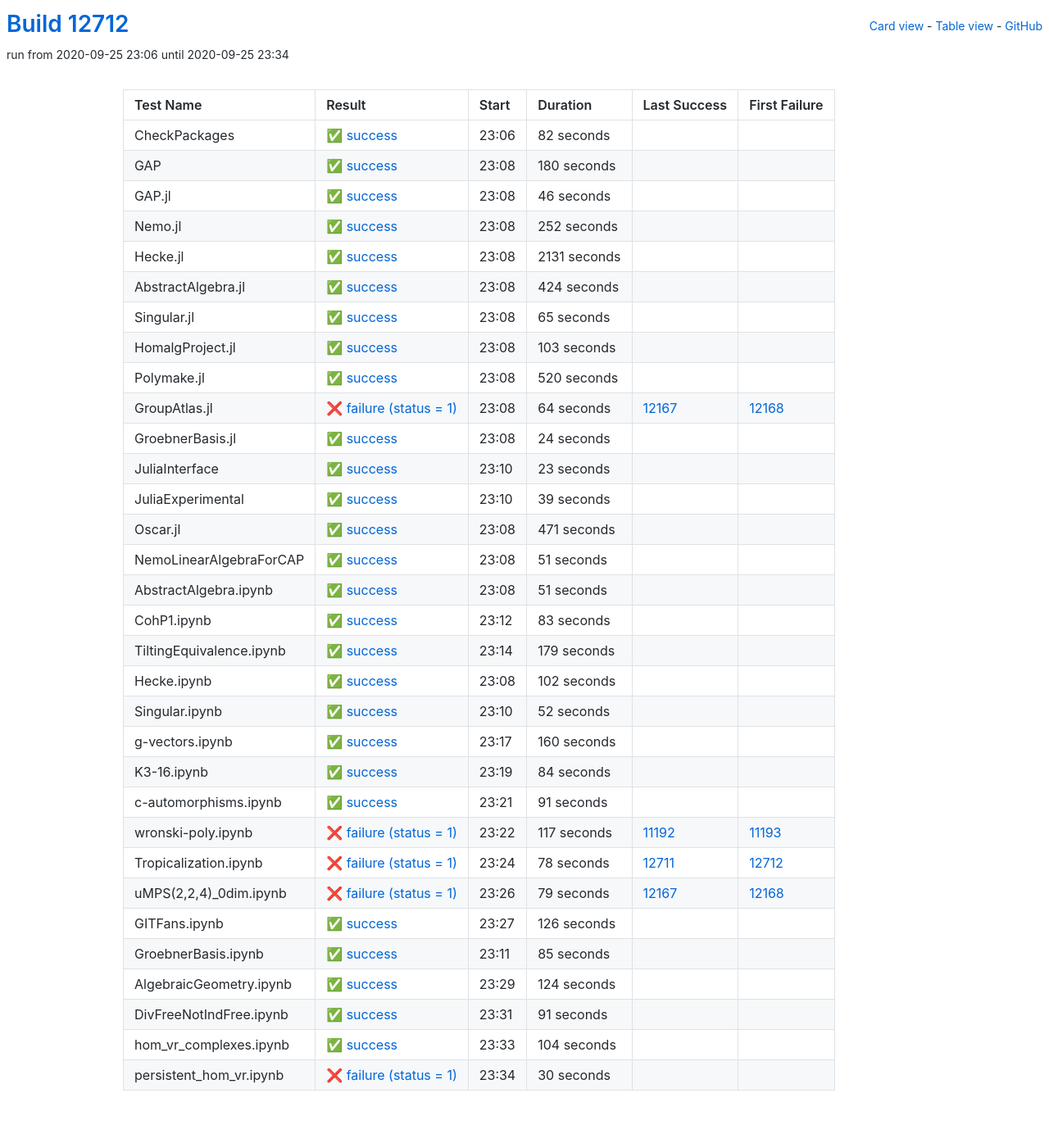
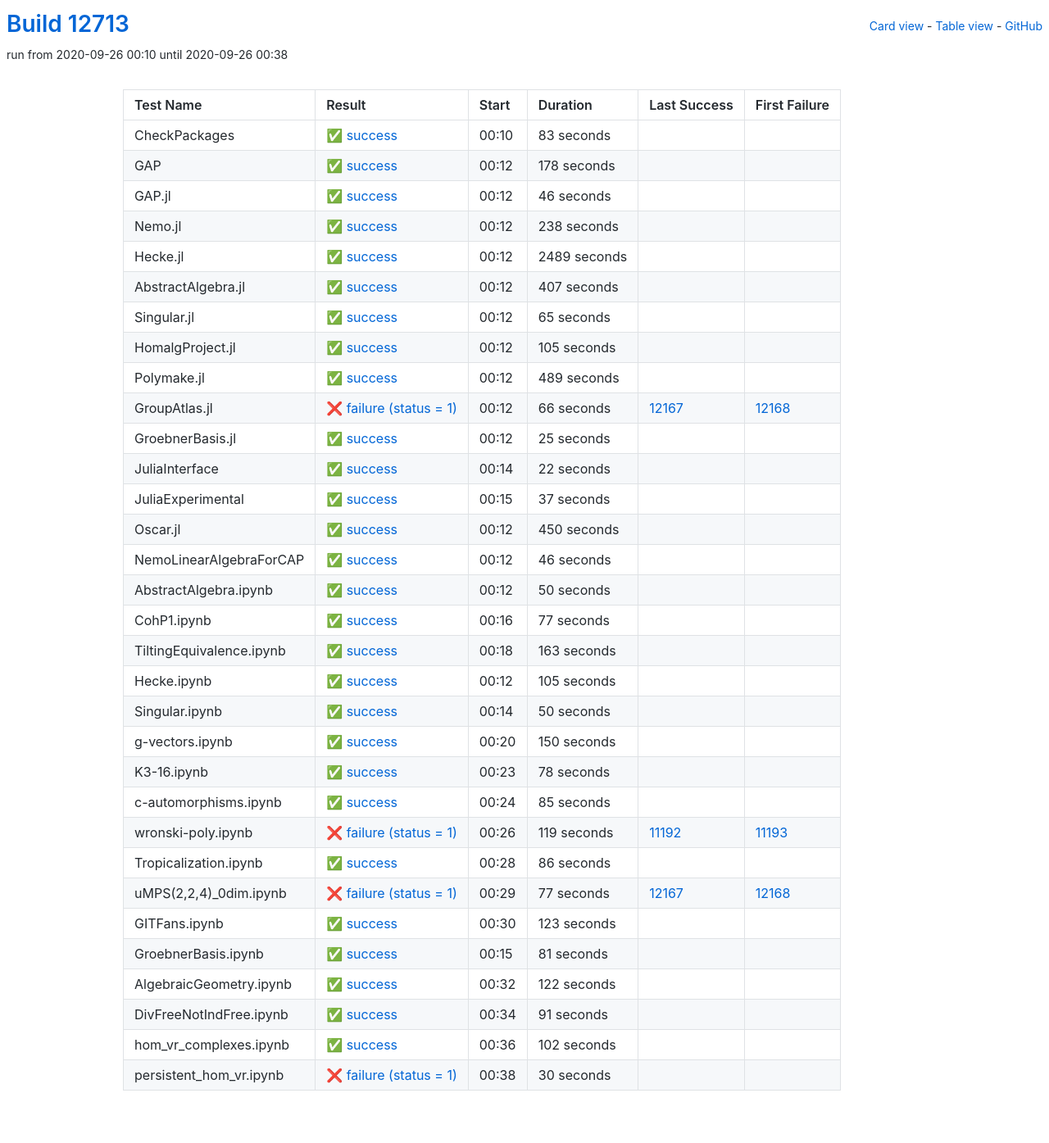
Before and after one commit to oscar-system/oscar-ci-status, a Jekyll site: the page built from table.html, in a window 1280 px wide. Shown: the whole page at 82% size. Built offline with Jekyll 4.4.1, drawn with Linux system fonts in a browser that asks for light colours.

Commit message:
Build #12713

```diff
--- a/_data/ci.yml
+++ b/_data/ci.yml
@@ -1,6 +1,6 @@
 ---
-build: 12712
-build_url: https://oscarci.mathematik.uni-kl.de/job/oscar/12712/
+build: 12713
+build_url: https://oscarci.mathematik.uni-kl.de/job/oscar/12713/
 job: oscar
 organization: oscar-system
 repo: oscar-ci-status
@@ -8,32 +8,32 @@
 tests:
 - name: CheckPackages
   id: checkpackages
-  log: https://oscarci.mathematik.uni-kl.de/job/oscar/12712/artifact/logs/build-12712/CheckPackages.log
-  start: 2020-09-25 23:06
+  log: https://oscarci.mathematik.uni-kl.de/job/oscar/12713/artifact/logs/build-12713/CheckPackages.log
+  start: 2020-09-26 00:10
   success: true
   exitcode: 0
   status: success
-  duration: 82
+  duration: 83
   last_success: false
   last_success_url:
   first_failure: false
   first_failure_url:
 - name: GAP
   id: gap
-  log: https://oscarci.mathematik.uni-kl.de/job/oscar/12712/artifact/logs/build-12712/GAP.log
-  start: 2020-09-25 23:08
+  log: https://oscarci.mathematik.uni-kl.de/job/oscar/12713/artifact/logs/build-12713/GAP.log
+  start: 2020-09-26 00:12
   success: true
   exitcode: 0
   status: success
-  duration: 180
+  duration: 178
   last_success: false
   last_success_url:
   first_failure: false
   first_failure_url:
 - name: GAP.jl
   id: gap-jl
-  log: https://oscarci.mathematik.uni-kl.de/job/oscar/12712/artifact/logs/build-12712/GAP.jl.log
-  start: 2020-09-25 23:08
+  log: https://oscarci.mathematik.uni-kl.de/job/oscar/12713/artifact/logs/build-12713/GAP.jl.log
+  start: 2020-09-26 00:12
   success: true
   exitcode: 0
   status: success
@@ -44,44 +44,44 @@
   first_failure_url:
 - name: Nemo.jl
   id: nemo-jl
-  log: https://oscarci.mathematik.uni-kl.de/job/oscar/12712/artifact/logs/build-12712/Nemo.jl.log
-  start: 2020-09-25 23:08
+  log: https://oscarci.mathematik.uni-kl.de/job/oscar/12713/artifact/logs/build-12713/Nemo.jl.log
+  start: 2020-09-26 00:12
   success: true
   exitcode: 0
   status: success
-  duration: 252
+  duration: 238
   last_success: false
   last_success_url:
   first_failure: false
   first_failure_url:
 - name: Hecke.jl
   id: hecke-jl
-  log: https://oscarci.mathematik.uni-kl.de/job/oscar/12712/artifact/logs/build-12712/Hecke.jl.log
-  start: 2020-09-25 23:08
+  log: https://oscarci.mathematik.uni-kl.de/job/oscar/12713/artifact/logs/build-12713/Hecke.jl.log
+  start: 2020-09-26 00:12
   success: true
   exitcode: 0
   status: success
-  duration: 2131
+  duration: 2489
   last_success: false
   last_success_url:
   first_failure: false
   first_failure_url:
 - name: AbstractAlgebra.jl
   id: abstractalgebra-jl
-  log: https://oscarci.mathematik.uni-kl.de/job/oscar/12712/artifact/logs/build-12712/AbstractAlgebra.jl.log
-  start: 2020-09-25 23:08
+  log: https://oscarci.mathematik.uni-kl.de/job/oscar/12713/artifact/logs/build-12713/AbstractAlgebra.jl.log
+  start: 2020-09-26 00:12
   success: true
   exitcode: 0
   status: success
-  duration: 424
+  duration: 407
   last_success: false
   last_success_url:
   first_failure: false
   first_failure_url:
 - name: Singular.jl
   id: singular-jl
-  log: https://oscarci.mathematik.uni-kl.de/job/oscar/12712/artifact/logs/build-12712/Singular.jl.log
-  start: 2020-09-25 23:08
+  log: https://oscarci.mathematik.uni-kl.de/job/oscar/12713/artifact/logs/build-12713/Singular.jl.log
+  start: 2020-09-26 00:12
   success: true
   exitcode: 0
   status: success
@@ -92,248 +92,188 @@
   first_failure_url:
 - name: HomalgProject.jl
   id: homalgproject-jl
-  log: https://oscarci.mathematik.uni-kl.de/job/oscar/12712/artifact/logs/build-12712/HomalgProject.jl.log
-  start: 2020-09-25 23:08
+  log: https://oscarci.mathematik.uni-kl.de/job/oscar/12713/artifact/logs/build-12713/HomalgProject.jl.log
+  start: 2020-09-26 00:12
   success: true
   exitcode: 0
   status: success
-  duration: 103
+  duration: 105
   last_success: false
   last_success_url:
   first_failure: false
   first_failure_url:
 - name: Polymake.jl
   id: polymake-jl
-  log: https://oscarci.mathematik.uni-kl.de/job/oscar/12712/artifact/logs/build-12712/Polymake.jl.log
-  start: 2020-09-25 23:08
+  log: https://oscarci.mathematik.uni-kl.de/job/oscar/12713/artifact/logs/build-12713/Polymake.jl.log
+  start: 2020-09-26 00:12
   success: true
   exitcode: 0
   status: success
-  duration: 520
+  duration: 489
   last_success: false
   last_success_url:
   first_failure: false
   first_failure_url:
 - name: GroupAtlas.jl
   id: groupatlas-jl
-  log: https://oscarci.mathematik.uni-kl.de/job/oscar/12712/artifact/logs/build-12712/GroupAtlas.jl.log
-  start: 2020-09-25 23:08
+  log: https://oscarci.mathematik.uni-kl.de/job/oscar/12713/artifact/logs/build-12713/GroupAtlas.jl.log
+  start: 2020-09-26 00:12
   success: false
   exitcode: 1
   status: failure
-  duration: 64
+  duration: 66
   last_success: 12167
   last_success_url: https://oscarci.mathematik.uni-kl.de/job/oscar/12167/
   first_failure: 12168
   first_failure_url: https://oscarci.mathematik.uni-kl.de/job/oscar/12168/
 - name: GroebnerBasis.jl
   id: groebnerbasis-jl
-  log: https://oscarci.mathematik.uni-kl.de/job/oscar/12712/artifact/logs/build-12712/GroebnerBasis.jl.log
-  start: 2020-09-25 23:08
+  log: https://oscarci.mathematik.uni-kl.de/job/oscar/12713/artifact/logs/build-12713/GroebnerBasis.jl.log
+  start: 2020-09-26 00:12
   success: true
   exitcode: 0
   status: success
-  duration: 24
+  duration: 25
   last_success: false
   last_success_url:
   first_failure: false
   first_failure_url:
 - name: JuliaInterface
   id: juliainterface
-  log: https://oscarci.mathematik.uni-kl.de/job/oscar/12712/artifact/logs/build-12712/JuliaInterface.log
-  start: 2020-09-25 23:10
+  log: https://oscarci.mathematik.uni-kl.de/job/oscar/12713/artifact/logs/build-12713/JuliaInterface.log
+  start: 2020-09-26 00:14
   success: true
   exitcode: 0
   status: success
-  duration: 23
+  duration: 22
   last_success: false
   last_success_url:
   first_failure: false
   first_failure_url:
 - name: JuliaExperimental
   id: juliaexperimental
-  log: https://oscarci.mathematik.uni-kl.de/job/oscar/12712/artifact/logs/build-12712/JuliaExperimental.log
-  start: 2020-09-25 23:10
+  log: https://oscarci.mathematik.uni-kl.de/job/oscar/12713/artifact/logs/build-12713/JuliaExperimental.log
+  start: 2020-09-26 00:15
   success: true
   exitcode: 0
   status: success
-  duration: 39
+  duration: 37
   last_success: false
   last_success_url:
   first_failure: false
   first_failure_url:
 - name: Oscar.jl
   id: oscar-jl
-  log: https://oscarci.mathematik.uni-kl.de/job/oscar/12712/artifact/logs/build-12712/Oscar.jl.log
-  start: 2020-09-25 23:08
+  log: https://oscarci.mathematik.uni-kl.de/job/oscar/12713/artifact/logs/build-12713/Oscar.jl.log
+  start: 2020-09-26 00:12
   success: true
   exitcode: 0
   status: success
-  duration: 471
+  duration: 450
   last_success: false
   last_success_url:
   first_failure: false
   first_failure_url:
 - name: NemoLinearAlgebraForCAP
   id: nemolinearalgebraforcap
-  log: https://oscarci.mathematik.uni-kl.de/job/oscar/12712/artifact/logs/build-12712/NemoLinearAlgebraForCAP.log
-  start: 2020-09-25 23:08
+  log: https://oscarci.mathematik.uni-kl.de/job/oscar/12713/artifact/logs/build-12713/NemoLinearAlgebraForCAP.log
+  start: 2020-09-26 00:12
   success: true
   exitcode: 0
   status: success
-  duration: 51
+  duration: 46
   last_success: false
   last_success_url:
   first_failure: false
   first_failure_url:
 - name: AbstractAlgebra.ipynb
   id: abstractalgebra-ipynb
-  log: https://oscarci.mathematik.uni-kl.de/job/oscar/12712/artifact/logs/build-12712/AbstractAlgebra.ipynb.log
-  start: 2020-09-25 23:08
+  log: https://oscarci.mathematik.uni-kl.de/job/oscar/12713/artifact/logs/build-12713/AbstractAlgebra.ipynb.log
+  start: 2020-09-26 00:12
   success: true
   exitcode: 0
   status: success
-  duration: 51
+  duration: 50
   last_success: false
   last_success_url:
   first_failure: false
   first_failure_url:
 - name: CohP1.ipynb
   id: cohp1-ipynb
-  log: https://oscarci.mathematik.uni-kl.de/job/oscar/12712/artifact/logs/build-12712/CohP1.ipynb.log
-  start: 2020-09-25 23:12
+  log: https://oscarci.mathematik.uni-kl.de/job/oscar/12713/artifact/logs/build-12713/CohP1.ipynb.log
+  start: 2020-09-26 00:16
   success: true
   exitcode: 0
   status: success
-  duration: 83
+  duration: 77
   last_success: false
   last_success_url:
   first_failure: false
   first_failure_url:
 - name: TiltingEquivalence.ipynb
   id: tiltingequivalence-ipynb
-  log: https://oscarci.mathematik.uni-kl.de/job/oscar/12712/artifact/logs/build-12712/TiltingEquivalence.ipynb.log
-  start: 2020-09-25 23:14
+  log: https://oscarci.mathematik.uni-kl.de/job/oscar/12713/artifact/logs/build-12713/TiltingEquivalence.ipynb.log
+  start: 2020-09-26 00:18
   success: true
   exitcode: 0
   status: success
-  duration: 179
+  duration: 163
   last_success: false
   last_success_url:
   first_failure: false
   first_failure_url:
 - name: Hecke.ipynb
   id: hecke-ipynb
-  log: https://oscarci.mathematik.uni-kl.de/job/oscar/12712/artifact/logs/build-12712/Hecke.ipynb.log
-  start: 2020-09-25 23:08
+  log: https://oscarci.mathematik.uni-kl.de/job/oscar/12713/artifact/logs/build-12713/Hecke.ipynb.log
+  start: 2020-09-26 00:12
   success: true
   exitcode: 0
   status: success
-  duration: 102
+  duration: 105
   last_success: false
   last_success_url:
   first_failure: false
   first_failure_url:
 - name: Singular.ipynb
   id: singular-ipynb
-  log: https://oscarci.mathematik.uni-kl.de/job/oscar/12712/artifact/logs/build-12712/Singular.ipynb.log
-  start: 2020-09-25 23:10
+  log: https://oscarci.mathematik.uni-kl.de/job/oscar/12713/artifact/logs/build-12713/Singular.ipynb.log
+  start: 2020-09-26 00:14
   success: true
   exitcode: 0
   status: success
-  duration: 52
+  duration: 50
   last_success: false
   last_success_url:
   first_failure: false
   first_failure_url:
 - name: g-vectors.ipynb
   id: g-vectors-ipynb
-  log: https://oscarci.mathematik.uni-kl.de/job/oscar/12712/artifact/logs/build-12712/g-vectors.ipynb.log
-  start: 2020-09-25 23:17
+  log: https://oscarci.mathematik.uni-kl.de/job/oscar/12713/artifact/logs/build-12713/g-vectors.ipynb.log
+  start: 2020-09-26 00:20
   success: true
   exitcode: 0
   status: success
-  duration: 160
+  duration: 150
   last_success: false
   last_success_url:
   first_failure: false
   first_failure_url:
 - name: K3-16.ipynb
   id: k3-16-ipynb
-  log: https://oscarci.mathematik.uni-kl.de/job/oscar/12712/artifact/logs/build-12712/K3-16.ipynb.log
-  start: 2020-09-25 23:19
+  log: https://oscarci.mathematik.uni-kl.de/job/oscar/12713/artifact/logs/build-12713/K3-16.ipynb.log
+  start: 2020-09-26 00:23
   success: true
   exitcode: 0
   status: success
-  duration: 84
+  duration: 78
   last_success: false
   last_success_url:
   first_failure: false
   first_failure_url:
 - name: c-automorphisms.ipynb
   id: c-automorphisms-ipynb
-  log: https://oscarci.mathematik.uni-kl.de/job/oscar/12712/artifact/logs/build-12712/c-automorphisms.ipynb.log
-  start: 2020-09-25 23:21
-  success: true
-  exitcode: 0
-  status: success
-  duration: 91
-  last_success: false
-  last_success_url:
-  first_failure: false
-  first_failure_url:
-- name: wronski-poly.ipynb
-  id: wronski-poly-ipynb
-  log: https://oscarci.mathematik.uni-kl.de/job/oscar/12712/artifact/logs/build-12712/wronski-poly.ipynb.log
-  start: 2020-09-25 23:22
-  success: false
-  exitcode: 1
-  status: failure
-  duration: 117
-  last_success: 11192
-  last_success_url: https://oscarci.mathematik.uni-kl.de/job/oscar/11192/
-  first_failure: 11193
-  first_failure_url: https://oscarci.mathematik.uni-kl.de/job/oscar/11193/
-- name: Tropicalization.ipynb
-  id: tropicalization-ipynb
-  log: https://oscarci.mathematik.uni-kl.de/job/oscar/12712/artifact/logs/build-12712/Tropicalization.ipynb.log
-  start: 2020-09-25 23:24
-  success: false
-  exitcode: 1
-  status: failure
-  duration: 78
-  last_success: 12711
-  last_success_url: https://oscarci.mathematik.uni-kl.de/job/oscar/12711/
-  first_failure: 12712
-  first_failure_url: https://oscarci.mathematik.uni-kl.de/job/oscar/12712/
-- name: uMPS(2,2,4)_0dim.ipynb
-  id: umps-2-2-4-0dim-ipynb
-  log: https://oscarci.mathematik.uni-kl.de/job/oscar/12712/artifact/logs/build-12712/uMPS-2-2-4-_0dim.ipynb.log
-  start: 2020-09-25 23:26
-  success: false
-  exitcode: 1
-  status: failure
-  duration: 79
-  last_success: 12167
-  last_success_url: https://oscarci.mathematik.uni-kl.de/job/oscar/12167/
-  first_failure: 12168
-  first_failure_url: https://oscarci.mathematik.uni-kl.de/job/oscar/12168/
-- name: GITFans.ipynb
-  id: gitfans-ipynb
-  log: https://oscarci.mathematik.uni-kl.de/job/oscar/12712/artifact/logs/build-12712/GITFans.ipynb.log
-  start: 2020-09-25 23:27
-  success: true
-  exitcode: 0
-  status: success
-  duration: 126
-  last_success: false
-  last_success_url:
-  first_failure: false
-  first_failure_url:
-- name: GroebnerBasis.ipynb
-  id: groebnerbasis-ipynb
-  log: https://oscarci.mathematik.uni-kl.de/job/oscar/12712/artifact/logs/build-12712/GroebnerBasis.ipynb.log
-  start: 2020-09-25 23:11
+  log: https://oscarci.mathematik.uni-kl.de/job/oscar/12713/artifact/logs/build-12713/c-automorphisms.ipynb.log
+  start: 2020-09-26 00:24
   success: true
   exitcode: 0
   status: success
@@ -342,22 +282,82 @@
   last_success_url:
   first_failure: false
   first_failure_url:
-- name: AlgebraicGeometry.ipynb
-  id: algebraicgeometry-ipynb
-  log: https://oscarci.mathematik.uni-kl.de/job/oscar/12712/artifact/logs/build-12712/AlgebraicGeometry.ipynb.log
-  start: 2020-09-25 23:29
+- name: wronski-poly.ipynb
+  id: wronski-poly-ipynb
+  log: https://oscarci.mathematik.uni-kl.de/job/oscar/12713/artifact/logs/build-12713/wronski-poly.ipynb.log
+  start: 2020-09-26 00:26
+  success: false
+  exitcode: 1
+  status: failure
+  duration: 119
+  last_success: 11192
+  last_success_url: https://oscarci.mathematik.uni-kl.de/job/oscar/11192/
+  first_failure: 11193
+  first_failure_url: https://oscarci.mathematik.uni-kl.de/job/oscar/11193/
+- name: Tropicalization.ipynb
+  id: tropicalization-ipynb
+  log: https://oscarci.mathematik.uni-kl.de/job/oscar/12713/artifact/logs/build-12713/Tropicalization.ipynb.log
+  start: 2020-09-26 00:28
   success: true
   exitcode: 0
   status: success
-  duration: 124
+  duration: 86
+  last_success: false
+  last_success_url:
+  first_failure: false
+  first_failure_url:
+- name: uMPS(2,2,4)_0dim.ipynb
+  id: umps-2-2-4-0dim-ipynb
+  log: https://oscarci.mathematik.uni-kl.de/job/oscar/12713/artifact/logs/build-12713/uMPS-2-2-4-_0dim.ipynb.log
+  start: 2020-09-26 00:29
+  success: false
+  exitcode: 1
+  status: failure
+  duration: 77
+  last_success: 12167
+  last_success_url: https://oscarci.mathematik.uni-kl.de/job/oscar/12167/
+  first_failure: 12168
+  first_failure_url: https://oscarci.mathematik.uni-kl.de/job/oscar/12168/
+- name: GITFans.ipynb
+  id: gitfans-ipynb
+  log: https://oscarci.mathematik.uni-kl.de/job/oscar/12713/artifact/logs/build-12713/GITFans.ipynb.log
+  start: 2020-09-26 00:30
+  success: true
+  exitcode: 0
+  status: success
+  duration: 123
+  last_success: false
+  last_success_url:
+  first_failure: false
+  first_failure_url:
+- name: GroebnerBasis.ipynb
+  id: groebnerbasis-ipynb
+  log: https://oscarci.mathematik.uni-kl.de/job/oscar/12713/artifact/logs/build-12713/GroebnerBasis.ipynb.log
+  start: 2020-09-26 00:15
+  success: true
+  exitcode: 0
+  status: success
+  duration: 81
+  last_success: false
+  last_success_url:
+  first_failure: false
+  first_failure_url:
+- name: AlgebraicGeometry.ipynb
+  id: algebraicgeometry-ipynb
+  log: https://oscarci.mathematik.uni-kl.de/job/oscar/12713/artifact/logs/build-12713/AlgebraicGeometry.ipynb.log
+  start: 2020-09-26 00:32
+  success: true
+  exitcode: 0
+  status: success
+  duration: 122
   last_success: false
   last_success_url:
   first_failure: false
   first_failure_url:
 - name: DivFreeNotIndFree.ipynb
   id: divfreenotindfree-ipynb
-  log: https://oscarci.mathematik.uni-kl.de/job/oscar/12712/artifact/logs/build-12712/DivFreeNotIndFree.ipynb.log
-  start: 2020-09-25 23:31
+  log: https://oscarci.mathematik.uni-kl.de/job/oscar/12713/artifact/logs/build-12713/DivFreeNotIndFree.ipynb.log
+  start: 2020-09-26 00:34
   success: true
   exitcode: 0
   status: success
@@ -368,20 +368,20 @@
   first_failure_url:
 - name: hom_vr_complexes.ipynb
   id: hom-vr-complexes-ipynb
-  log: https://oscarci.mathematik.uni-kl.de/job/oscar/12712/artifact/logs/build-12712/hom_vr_complexes.ipynb.log
-  start: 2020-09-25 23:33
+  log: https://oscarci.mathematik.uni-kl.de/job/oscar/12713/artifact/logs/build-12713/hom_vr_complexes.ipynb.log
+  start: 2020-09-26 00:36
   success: true
   exitcode: 0
   status: success
-  duration: 104
+  duration: 102
   last_success: false
   last_success_url:
   first_failure: false
   first_failure_url:
 - name: persistent_hom_vr.ipynb
   id: persistent-hom-vr-ipynb
-  log: https://oscarci.mathematik.uni-kl.de/job/oscar/12712/artifact/logs/build-12712/persistent_hom_vr.ipynb.log
-  start: 2020-09-25 23:34
+  log: https://oscarci.mathematik.uni-kl.de/job/oscar/12713/artifact/logs/build-12713/persistent_hom_vr.ipynb.log
+  start: 2020-09-26 00:38
   success: false
   exitcode: 1
   status: failure
```
Also changed, not shown: README.md.
